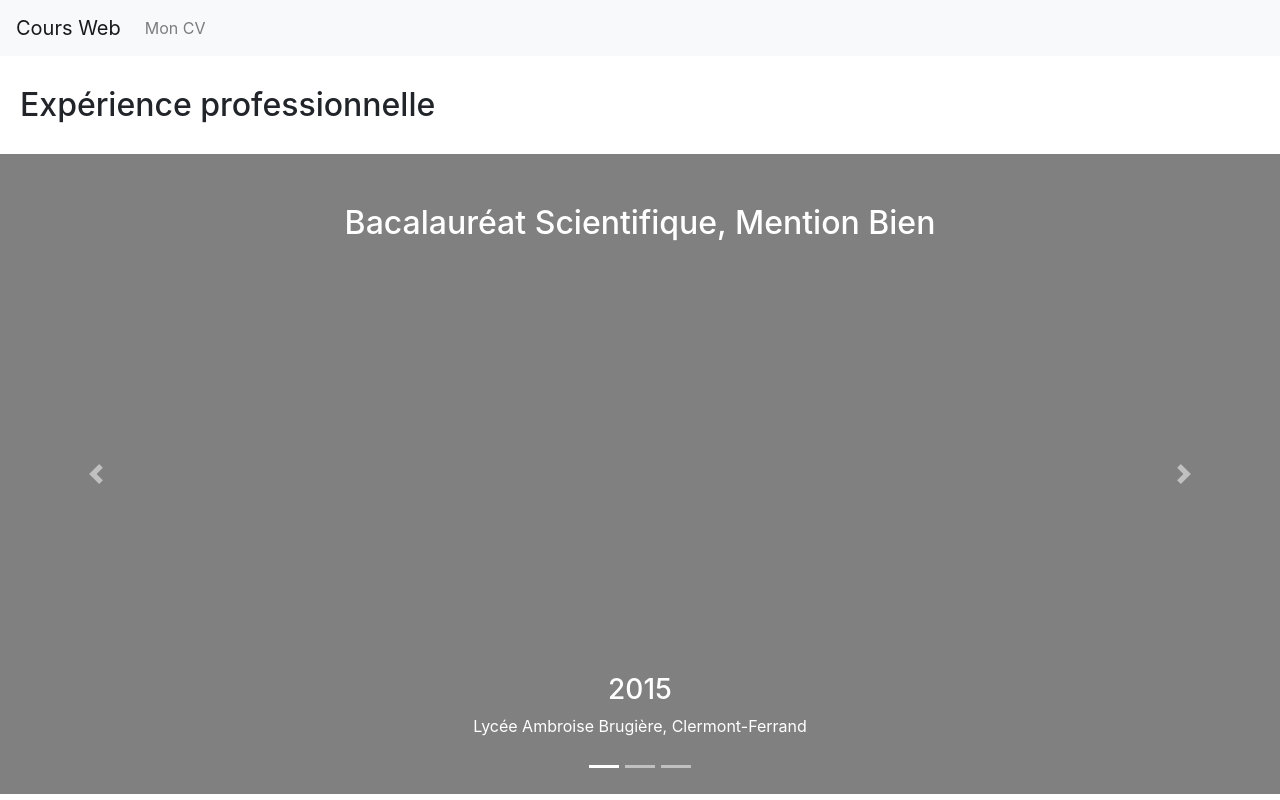
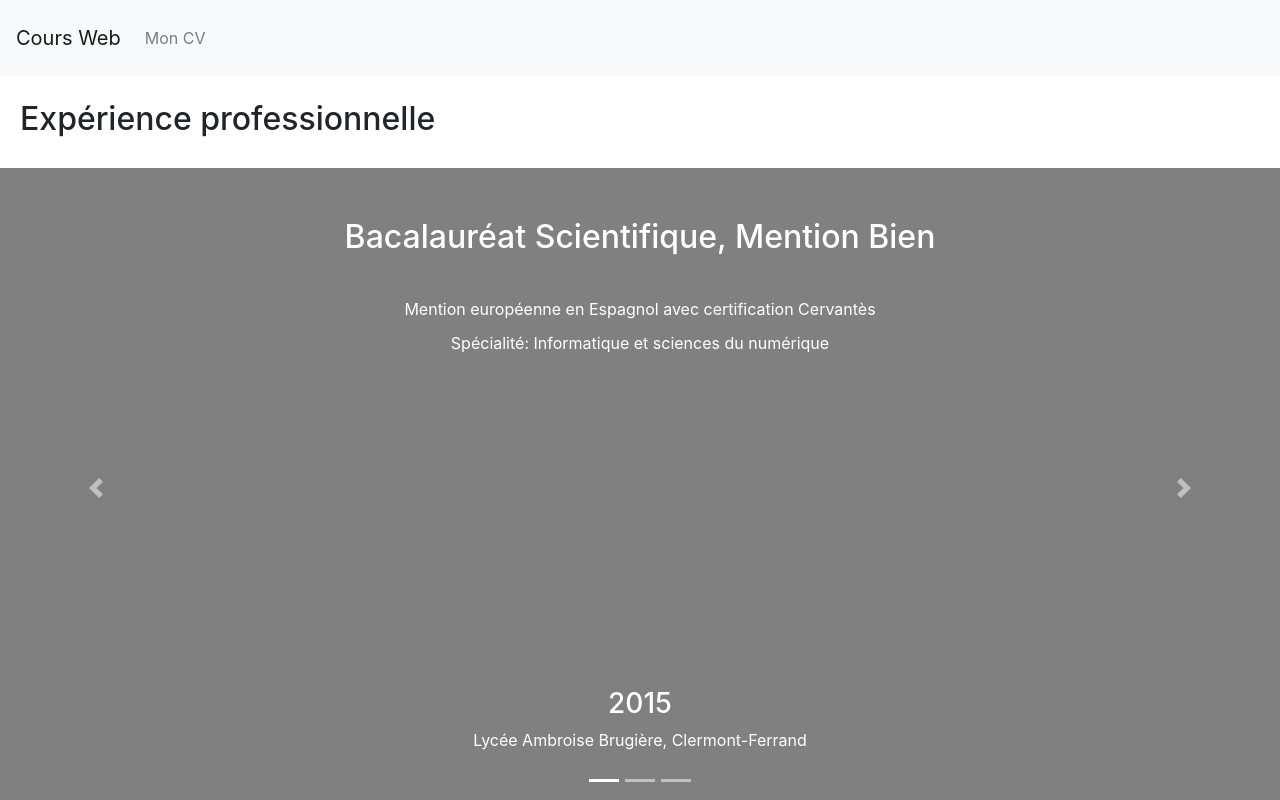
Before and after one commit to munbenoit/coursWeb, a Next.js app: page /cv in a window 1280 px wide. Shown: the top 800 px of the page. Built offline with nearby package versions, Linux system fonts and the light colour scheme.

Commit message:
:sparkles: Add text to Parcours scolaire

```diff
--- a/components/Carousel.css
+++ b/components/Carousel.css
@@ -5,10 +5,55 @@
   color: white;
   text-align: center;
   padding: 50px 0px;
+  overflow-y: hidden;
+}
+
+.slide-description {
+  margin: 30px 0;
+}
+
+.slide-title {
+  margin-bottom: 40px;
+}
+
+ul {
+  list-style: none;
+  padding: 0;
+}
+
+ul li::first-letter {
+  text-transform: capitalize;
+}
+
+ul li {
+  margin: 10px 0;
+}
+
+.scrollbar::-webkit-scrollbar-track {
+  box-shadow: inset 0 0 6px rgba(0, 0, 0, 0.3);
+  -webkit-box-shadow: inset 0 0 6px rgba(0, 0, 0, 0.3);
+  border-radius: 10px;
+  background-color: #f5f5f5;
+}
+
+.scrollbar::-webkit-scrollbar {
+  width: 5px;
+  background-color: #f5f5f5;
+}
+
+.scrollbar::-webkit-scrollbar-thumb {
+  border-radius: 10px;
+  -webkit-box-shadow: inset 0 0 6px rgba(0, 0, 0, 0.3);
+  box-shadow: inset 0 0 6px rgba(0, 0, 0, 0.3);
+  background-color: #555;
 }
 
 @media screen and (max-width: 640px) {
   .slide-content {
-    padding: 25px 0px;
+    padding: 25px 20px;
+    overflow-y: scroll;
+  }
+  .slide-title {
+    margin-bottom: 20px;
   }
 }
--- a/components/Carousel.tsx
+++ b/components/Carousel.tsx
@@ -40,9 +40,14 @@ const MyCarousel = ({ items }: Props) => {
         onExited={() => setAnimating(false)}
         key={item.index}
       >
-        <div className="slide-content">
+        <div className="slide-content scrollbar">
           <h2 className="slide-title">{item.title}</h2>
-          <p>{item.description}</p>
+          <p className="slide-description">{item.description}</p>
+          <ul>
+            {item.details.map((detail) => (
+              <li>{detail}</li>
+            ))}
+          </ul>
         </div>
         <CarouselCaption
           captionHeader={item.date}
--- a/components/Layout.css
+++ b/components/Layout.css
@@ -1,3 +1,9 @@
 .content {
-  padding-top: 56px;
+  padding-top: 70px;
 }
+
+@media screen and (max-width: 640px) {
+  .content {
+    padding-top: 56px;
+  }
+}
--- a/pages/cv.tsx
+++ b/pages/cv.tsx
@@ -8,6 +8,10 @@ const scolarItems = [
     description: "",
     location: "Lycée Ambroise Brugière, Clermont-Ferrand",
     date: "2015",
+    details: [
+      "Mention européenne en Espagnol avec certification Cervantès",
+      "Spécialité: Informatique et sciences du numérique",
+    ],
   },
   {
     index: 2,
@@ -16,6 +20,12 @@ const scolarItems = [
       "Cursus préparatoire pour une entrée directe à l'ISIMA suivi conjointement avec 2 années de licence en informatique.",
     location: "UCA, Clermont-Ferrand",
     date: "2015-2017",
+    details: [
+      "développement Web",
+      "développement Java, Python, C",
+      "Algorithmique",
+      "Projet: Développement d'une application mobile permettant le contrôle d'un robot wifibot",
+    ],
   },
   {
     index: 3,
@@ -23,6 +33,16 @@ const scolarItems = [
     description: "Filière: Réseau et Sécurité (certifiée SecnumEdu)",
     location: "ISIMA, Clermont-Ferrand",
     date: "2017-2020",
+    details: [
+      "Développement Java, C, C++",
+      "Développement d'application mobile (Swift et Android)",
+      "Cloud Computing avec Microsoft Azure",
+      "Etude de Malware",
+      "Sécurité liée à l'IOT",
+      "Projet: Reconnaisance de caractères par un réseau neuronnal avec Tensorflow",
+      "Projet: Etude du fonctionnement du Bluetooth",
+      "3ème année suivie en Alternance au sein de la société Agaetis",
+    ],
   },
 ];
 
--- a/types/Slide.ts
+++ b/types/Slide.ts
@@ -4,4 +4,5 @@ export default interface SlidesScolar {
   description: string;
   location: string;
   date: string;
+  details: string[];
 }
```
